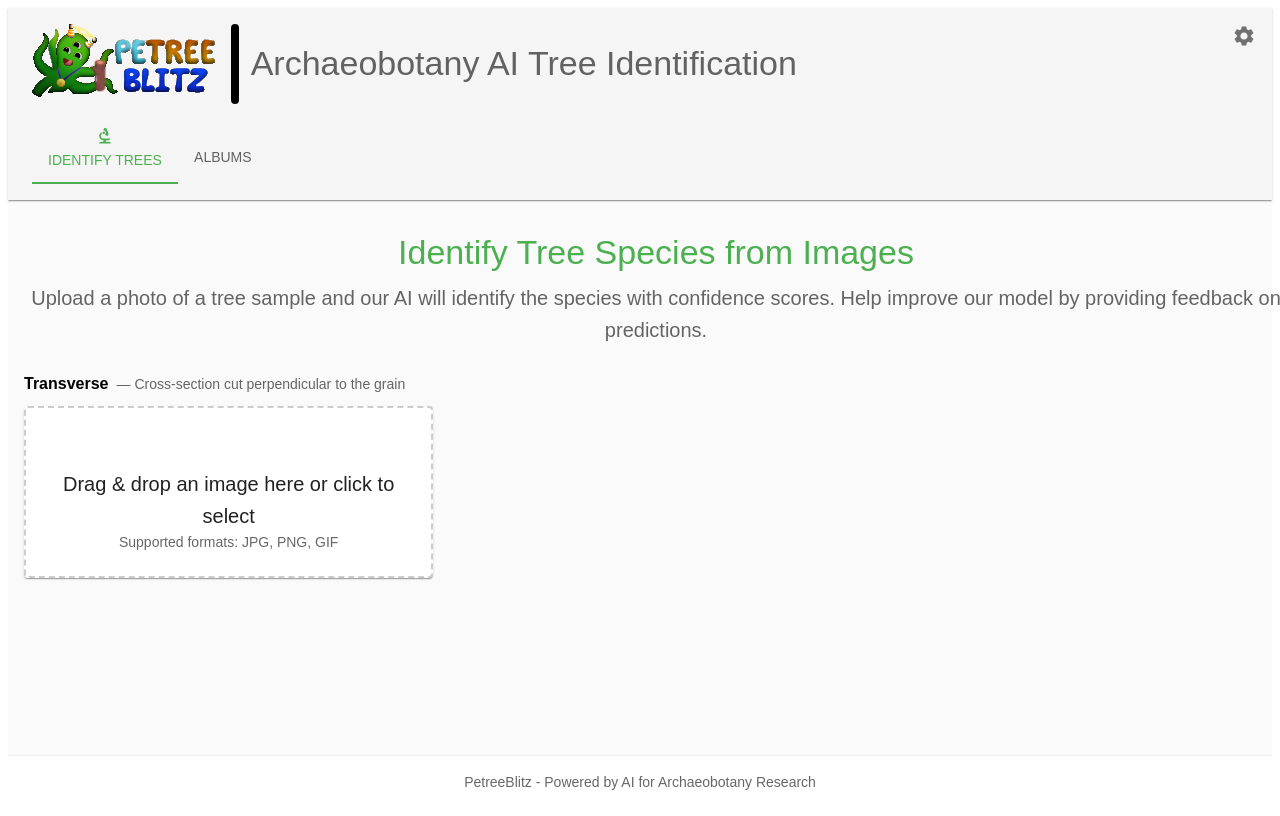
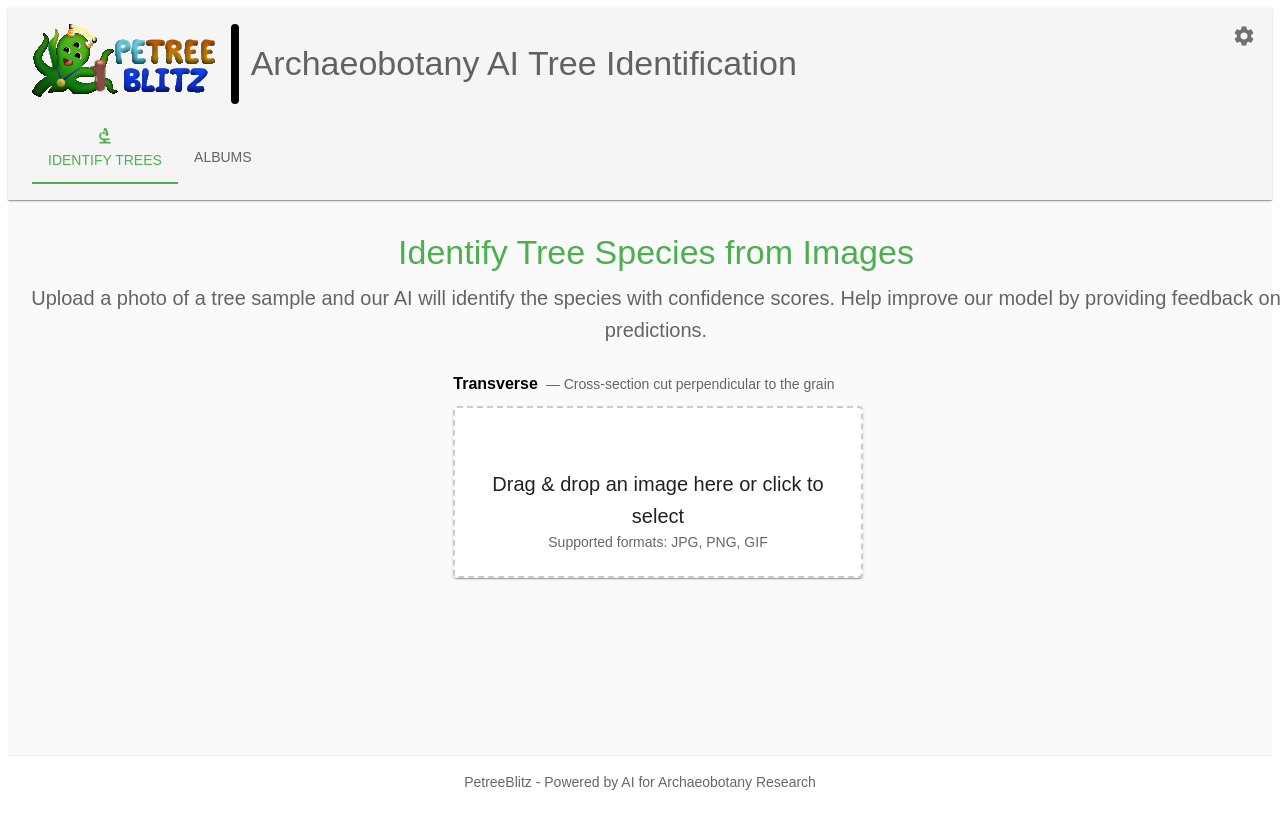
Before and after one commit to PetroBlitz841/PetreeBlitz, a React (Vite) app in the folder frontend/: page / in a window 1280 px wide. Shown: the top 816 px of the page. Built offline with nearby package versions, Linux system fonts and the light colour scheme; some icons are missing.

Commit message:
Really centered now, uh?

```diff
--- a/frontend/src/pages/IdentifyPage.tsx
+++ b/frontend/src/pages/IdentifyPage.tsx
@@ -120,7 +120,7 @@ export default function IdentifyPage() {
               plane.
             </Alert>
           ) : (
-            <Grid container spacing={3}>
+            <Grid container spacing={3} justifyContent="center">
               {enabledPlanes.map(([plane]) => (
                 <Grid size={{ xs: 16, md: 4 }} key={plane}>
                   <PlaneSection
```
